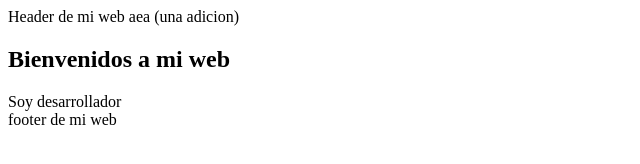
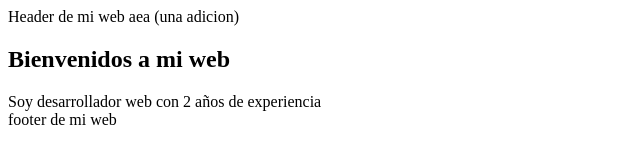
Before and after one commit to Cydonianllama/testgit, a plain HTML site: page index.html in a window 1280 px wide. Shown: the whole page, without its empty margins (0-640 px from the left). Drawn offline with Linux system fonts and the light colour scheme.

Commit message:
agergados fix

```diff
--- a/index.html
+++ b/index.html
@@ -14,7 +14,7 @@
     <h1>Bienvenidos a mi web</h1>
   </section>
   <section>
-    Soy desarrollador
+    Soy desarrollador web con 2 años de experiencia
   </section>
   <footer>
     footer de mi web
```
